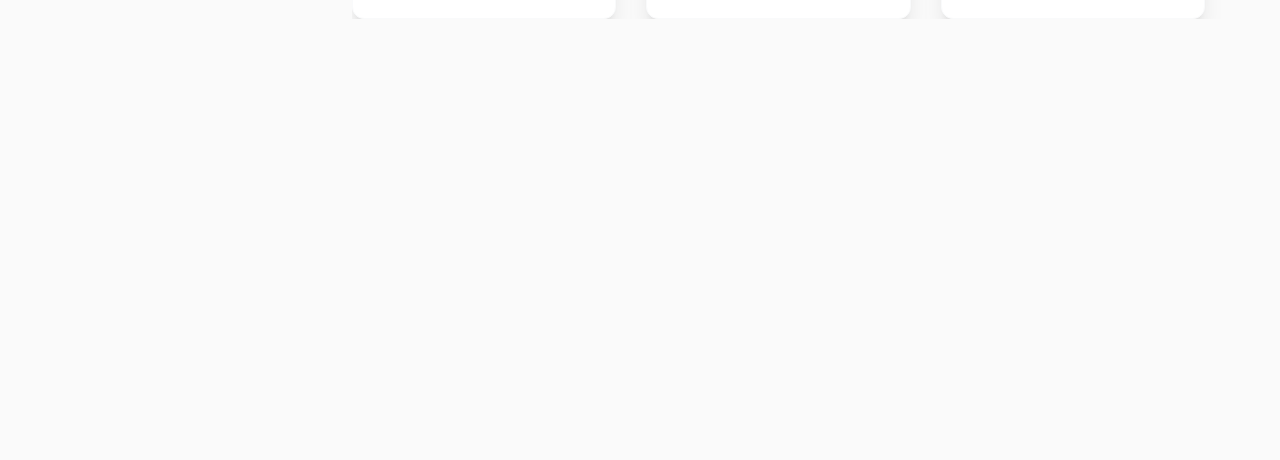
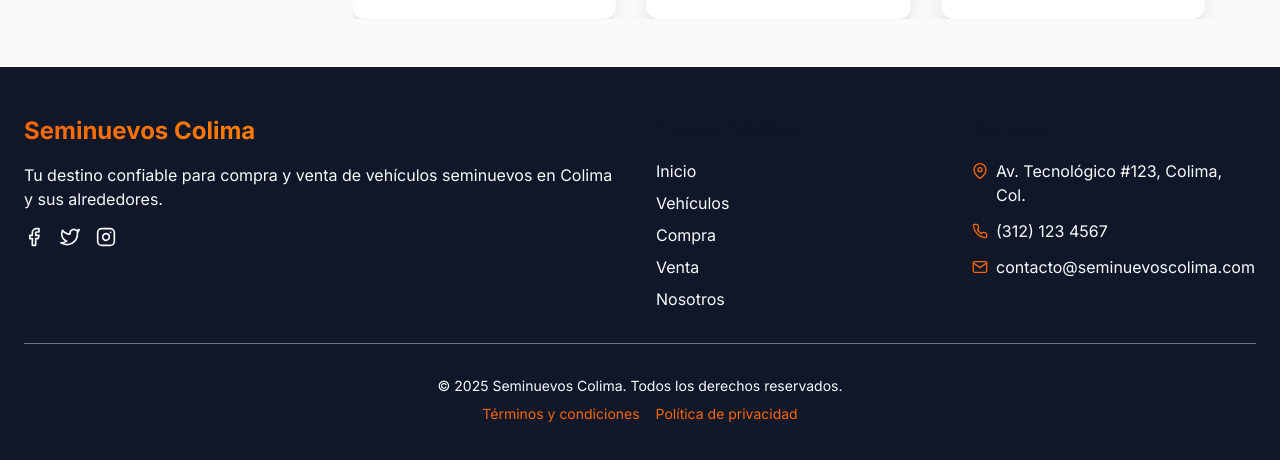
Before and after one commit to AnuarOrozco/Seminuevos-Colima, a React (Vite) app: page / in a window 1280 px wide. Shown: the part 2366-2826 px from the top of the page. Before the commit the page ends 2433 px from the top, so only its background shows below. Built offline with nearby package versions, Linux system fonts and the light colour scheme.

Commit message:
Create Footer component, manage routes, and add Footer to App.jsx

```diff
--- a/src/App.jsx
+++ b/src/App.jsx
@@ -3,6 +3,7 @@
 import Home from './pages/Home';
 import LoginForm from './pages/LoginForm';
 import RegisterForm from './pages/RegisterForm';
+import Footer from './components/Footer';
 
 function App() {
   // Temp components
@@ -164,6 +165,7 @@
         </main>
 
         {/* Footer hereee */}
+        <Footer />
       </div>
     </Router>
   );
--- /dev/null
+++ b/src/components/Footer.jsx
@@ -0,0 +1,110 @@
+import { motion } from 'framer-motion';
+import { FiFacebook, FiTwitter, FiInstagram, FiMapPin, FiPhone, FiMail } from 'react-icons/fi';
+import { Link } from 'react-router-dom';
+
+const Footer = () => {
+  const currentYear = new Date().getFullYear();
+
+  return (
+    <motion.footer
+      initial={{ opacity: 0 }}
+      animate={{ opacity: 1 }}
+      transition={{ duration: 0.5 }}
+      className="bg-dark text-light mt-auto"
+    >
+      <div className="container mx-auto px-6 py-12">
+        <div className="grid grid-cols-1 md:grid-cols-4 gap-8">
+          {/* Logo y descripción */}
+          <motion.div
+            whileHover={{ y: -5 }}
+            className="md:col-span-2"
+          >
+            <h3 className="text-2xl font-bold bg-gradient-to-r from-primary-500 to-accent-500 bg-clip-text text-transparent mb-4">
+              Seminuevos Colima
+            </h3>
+            <p className="text-light-muted mb-4">
+              Tu destino confiable para compra y venta de vehículos seminuevos en Colima y sus alrededores.
+            </p>
+            <div className="flex space-x-4">
+              <a href="#" className="text-light-muted hover:text-primary-500 transition-colors">
+                <FiFacebook className="text-xl" />
+              </a>
+              <a href="#" className="text-light-muted hover:text-primary-500 transition-colors">
+                <FiTwitter className="text-xl" />
+              </a>
+              <a href="#" className="text-light-muted hover:text-primary-500 transition-colors">
+                <FiInstagram className="text-xl" />
+              </a>
+            </div>
+          </motion.div>
+
+          {/* Enlaces rápidos */}
+          <div>
+            <h4 className="text-lg font-semibold mb-4">Enlaces Rápidos</h4>
+            <ul className="space-y-2">
+              <li>
+                <Link to="/" className="text-light-muted hover:text-primary-500 transition-colors">
+                  Inicio
+                </Link>
+              </li>
+              <li>
+                <Link to="/vehiculos" className="text-light-muted hover:text-primary-500 transition-colors">
+                  Vehículos
+                </Link>
+              </li>
+              <li>
+                <Link to="/compra" className="text-light-muted hover:text-primary-500 transition-colors">
+                  Compra
+                </Link>
+              </li>
+              <li>
+                <Link to="/venta" className="text-light-muted hover:text-primary-500 transition-colors">
+                  Venta
+                </Link>
+              </li>
+              <li>
+                <Link to="/nosotros" className="text-light-muted hover:text-primary-500 transition-colors">
+                  Nosotros
+                </Link>
+              </li>
+            </ul>
+          </div>
+
+          {/* Contacto */}
+          <div>
+            <h4 className="text-lg font-semibold mb-4">Contacto</h4>
+            <ul className="space-y-3">
+              <li className="flex items-start">
+                <FiMapPin className="text-primary-500 mt-1 mr-2 flex-shrink-0" />
+                <span className="text-light-muted">Av. Tecnológico #123, Colima, Col.</span>
+              </li>
+              <li className="flex items-start">
+                <FiPhone className="text-primary-500 mt-1 mr-2 flex-shrink-0" />
+                <span className="text-light-muted">(312) 123 4567</span>
+              </li>
+              <li className="flex items-start">
+                <FiMail className="text-primary-500 mt-1 mr-2 flex-shrink-0" />
+                <span className="text-light-muted">contacto@seminuevoscolima.com</span>
+              </li>
+            </ul>
+          </div>
+        </div>
+
+        {/* Derechos de autor */}
+        <div className="border-t border-dark-muted mt-8 pt-8 text-center text-light-muted text-sm">
+          <p>© {currentYear} Seminuevos Colima. Todos los derechos reservados.</p>
+          <div className="flex justify-center space-x-4 mt-2">
+            <Link to="/terminos" className="hover:text-primary-500 transition-colors">
+              Términos y condiciones
+            </Link>
+            <Link to="/privacidad" className="hover:text-primary-500 transition-colors">
+              Política de privacidad
+            </Link>
+          </div>
+        </div>
+      </div>
+    </motion.footer>
+  );
+};
+
+export default Footer;
```
